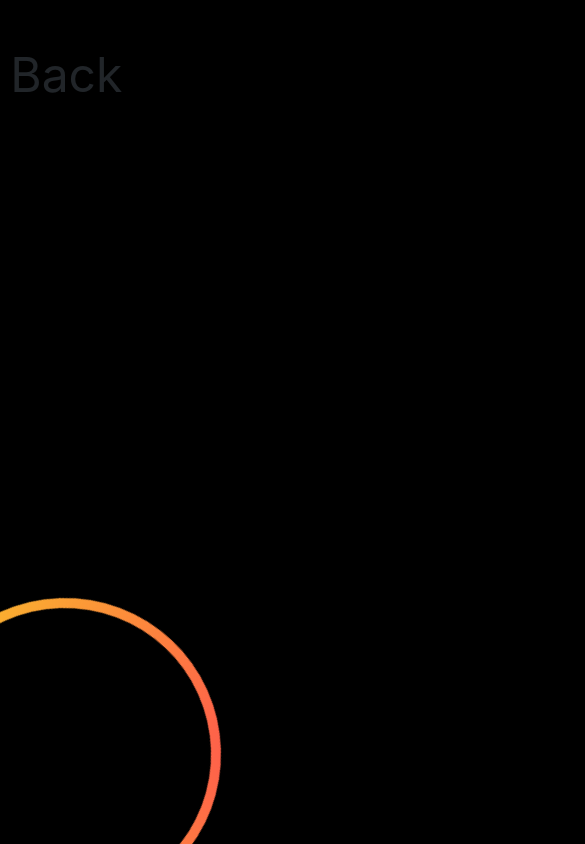
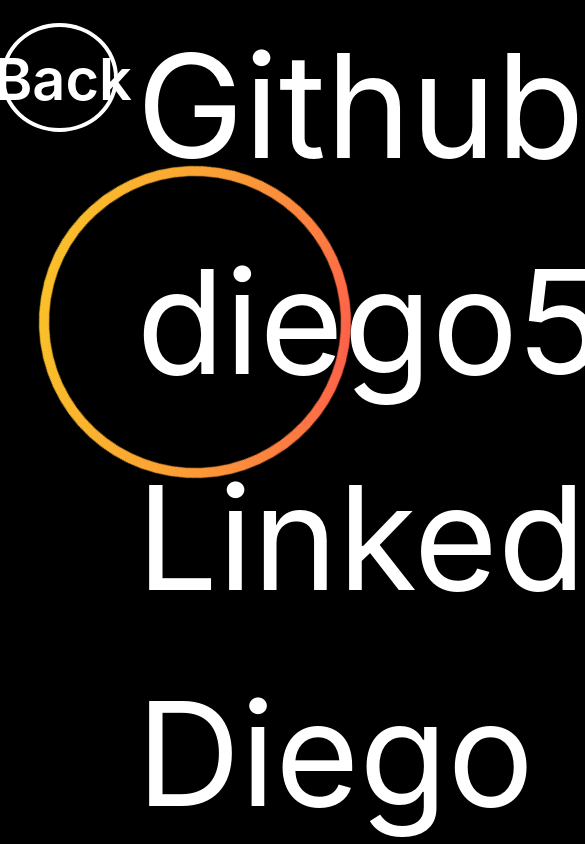
Before and after one commit to diego59x/DiegoPortafolio, a React app: page /Contact in a window 390 px wide. Shown: the top 844 px of the page, 585 px wide, since content can reach past the window. Built offline with nearby package versions, Linux system fonts and the light colour scheme; the HTML template or start-up script is replaced by a standard one.

Commit message:
Contact page done
TODO: refactor circleSmall to use percentage, container has to manage width and height
Make another tree on home to be displayed a side

```diff
--- a/package.json
+++ b/package.json
@@ -4,7 +4,7 @@
   "description": "",
   "main": "index.js",
   "scripts": {
-    "start": "webpack && webpack serve",
+    "start": "webpack serve",
     "build": "webpack",
     "dev": "webpack serve"
   },
--- a/src/Components/PrincipalCircle/Circle.css
+++ b/src/Components/PrincipalCircle/Circle.css
@@ -32,7 +32,7 @@
 
 @media (min-width: 320px) {
     .headerCircle{
-        width: 70vw;
+        width: 65vw;
         color: white;
         font-size: 4em;
     }
--- a/src/Components/SideBar/CircleSmall.css
+++ b/src/Components/SideBar/CircleSmall.css
@@ -73,6 +73,15 @@
   }
 }
 
+@media (min-width: 1024px), not all and  (min-width: 768px){
+  .circleBack {
+    width: 30vw;
+    height: 30vw;
+    font-size: 3em;
+    margin-top: 2vh;
+  }
+}
+
 @media (max-width: 1440px) and (max-height: 597px){
   .boton {
       width: 100%;
@@ -82,20 +91,23 @@
       padding-left: 1vw;
       border: 2px solid #fff;
   }
-}
-@media (max-width: 1440px) and (max-height: 597px){
   .circleBack {
       height: 45vh;
       font-size: 0.5em;
   }
 }
-
-@media (min-width: 1024px), not all and  (min-width: 768px){
+@media(min-width: 1440px) and (min-width: 1024px){
   .circleBack {
-    width: 25vw;
-    height: 65vh;
+    width: 30vw;
+    height: 30vw;
     font-size: 3em;
-    margin-top: 2vh;
-    margin-left: 2vw;
   }
 }
+
+@media (min-width: 2560px) {
+  .circleBack {
+    width: 30vw;
+    height: 30vw;
+    font-size: 3em;
+  }
+}
--- a/src/Contact/Contact.css
+++ b/src/Contact/Contact.css
@@ -1,23 +1,16 @@
-.textCircleContact{
-    z-index: 1;
-    color: white;
-    width: 50vw;
-    font-size: 4em;
-
-}
 .containerContact {
     display: flex;
-    width: 10vw;
+    text-align: center;
+    width: 100vw;
 }
 @media (min-height: 538px) {
     .containerContact {
-        display: flex;
         text-align: center;
         font-size: 0.9em;
     }
     .textCircleContact{
         font-size: 4em;
-        text-align: center;
+
         color: white;
         margin-left: 38vw;
         margin-top: -42vh;
@@ -26,9 +19,6 @@
 
 @media (max-width: 600px) {
     .containerContact {
-      display: flex;
       font-size: 3em;
-      flex-direction: column;
-      align-items: center;
     }
 }
--- a/src/Contact/Contact.jsx
+++ b/src/Contact/Contact.jsx
@@ -13,23 +13,20 @@
   return (
     <div>
       <div className="row ">
-        <div className="col-4 circleBack">
+        <div className="col-xs-12 circleBack">
           <CircleSecondary
             header="Back"
             onClick={goBack}
+            classe="boton"
           />
         </div>
       </div>
       <div className="row ">
         <div className="col-12">
-          <div className="col-4 containerContact">
+          <div className="col-xs-4 containerContact">
             <Circle
-              text=""
+              text="diegoalvarez 1237@hotmail.com Github: diego59x Linkedin: Diego Alvarez"
             />
-          </div>
-          <div className="col-4">
-            diegoalvarez1237@hotmail.com
-            Github: Diego59x
           </div>
         </div>
       </div>
--- a/src/Home/Home.css
+++ b/src/Home/Home.css
@@ -64,8 +64,7 @@
 
 }
 
-
-@media (min-width: 1024px), not all and  (min-width: 768px){
+@media (min-width: 1024px), not all and (min-width: 768px){
     .circleHome {
         width: 30vw;
         height: 50vh;
@@ -75,9 +74,7 @@
 
 }
 
-
 @media (max-width: 1440px) and (max-height: 597px){
-
 
     .circleHome {
         width: 5vw;
--- a/src/Home/Home.jsx
+++ b/src/Home/Home.jsx
@@ -11,6 +11,9 @@
   }
   const Projects = () => {
     history.push('/Projects')
+  }
+  const Contact = () => {
+    history.push('/Contact')
   }
   return (
     <div>
@@ -35,6 +38,7 @@
         <div className="col-xs-4 circleHome">
           <CircleSecondary
             header="Contact"
+            onClick={Contact}
             textRight="Let's work together"
             classe="boton"
           />
--- a/src/KnowMe/KnowMe.css
+++ b/src/KnowMe/KnowMe.css
@@ -59,13 +59,6 @@
       font-weight: bold;
       margin-top: 12vh;
   }
-  .circleBack {
-      width: 25vw;
-      height: 25vh;
-      font-size: 3em;
-      margin-top: 2vh;
-      margin-left: 2vw;
-  }
 }
 @media (max-width: 1440px) and (max-height: 597px){
   .cartMe {
@@ -84,7 +77,4 @@
       font-weight: bold;
       margin-top: 12vh;
   }
-  .circleBack {
-    padding-left: 10vw;
 }
-}
--- a/src/Projects/Projects.css
+++ b/src/Projects/Projects.css
@@ -60,13 +60,6 @@
         font-weight: bold;
         margin-top: 3vh;
     }
-    .circleBack {
-        width: 25vw;
-        height: 65vh;
-        font-size: 3em;
-        margin-top: 2vh;
-        margin-left: 2vw;
-    }
     img {
         width: 99vw;
         object-fit: contain;
```
Also changed, not shown: 1 other file (tests, documents, lock files or other folders).
